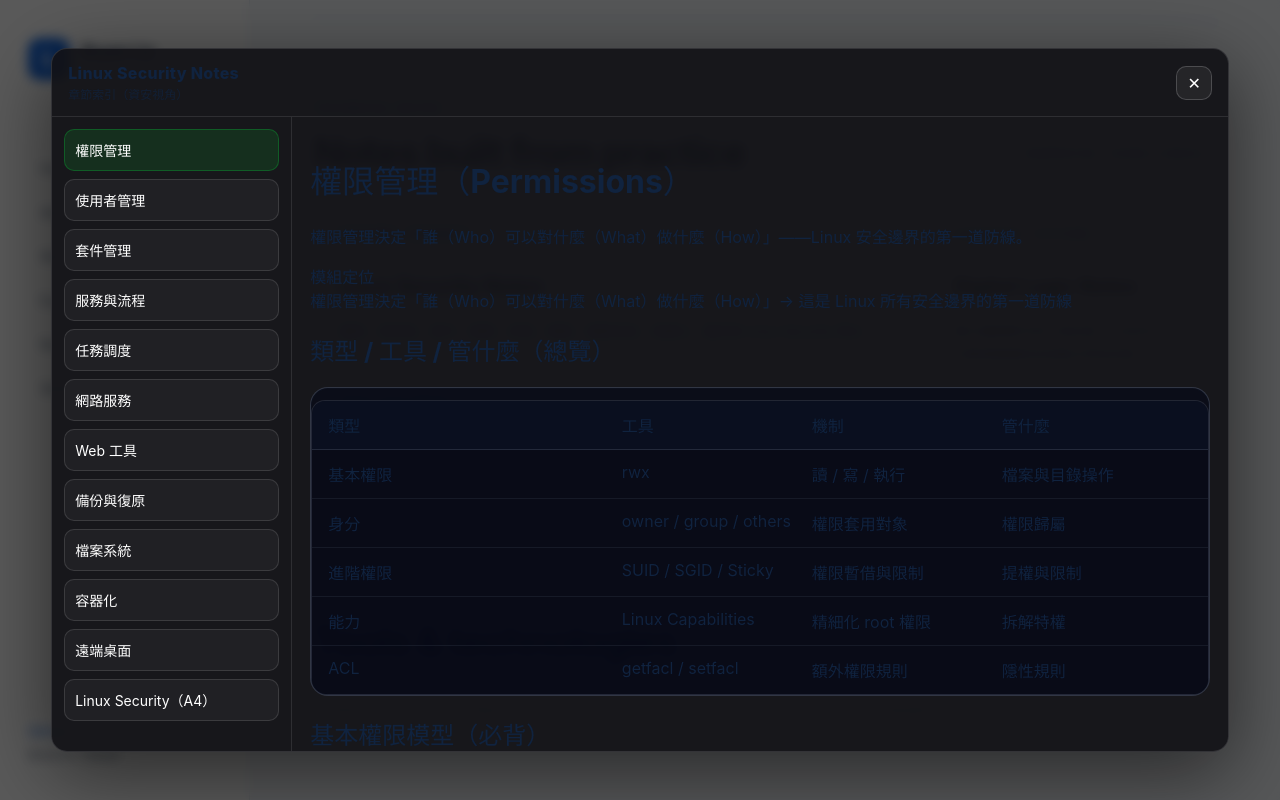
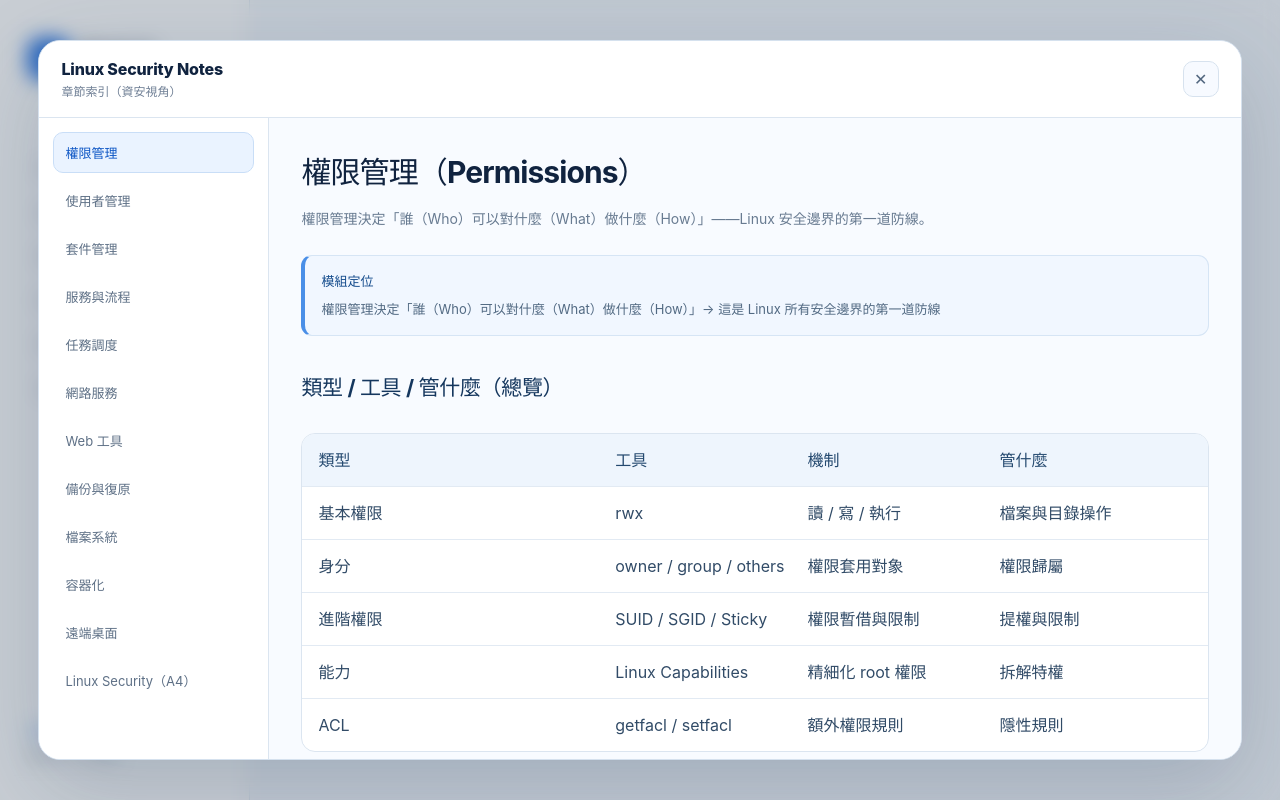
Before and after one commit to Bryan-9603012/bryan-9603012.github.io, a React (Vite) app: page / in a window 1280 px wide. Both pictures are taken after a click on the button "Open Linux Notes →". Shown: the part 2244-3044 px from the top of the page. Built offline with nearby package versions, Linux system fonts and the light colour scheme.

Commit message:
fix: align Linux Notes with light portfolio theme

```diff
--- a/src/components/modals/LinuxNotesModal.css
+++ b/src/components/modals/LinuxNotesModal.css
@@ -1,150 +1,90 @@
 .lnm-overlay {
-  position: fixed;
-  inset: 0;
-  background: rgba(0, 0, 0, 0.65);
-  backdrop-filter: blur(6px);
-  display: flex;
-  align-items: center;
-  justify-content: center;
-  z-index: 9999;
+  position: fixed; inset: 0; z-index: 9999;
+  display: flex; align-items: center; justify-content: center;
+  padding: 28px;
+  background: rgba(31, 52, 78, .24);
+  backdrop-filter: blur(10px);
 }
+.lnm-modal {
+  width: min(1240px, 94vw); height: min(820px, 90vh);
+  display: flex; flex-direction: column; overflow: hidden;
+  background: #f8fbff; color: #10233f;
+  border: 1px solid #d5e1ee; border-radius: 22px;
+  box-shadow: 0 28px 90px rgba(45, 72, 105, .22);
+}
+.lnm-topbar {
+  display: flex; align-items: center; justify-content: space-between;
+  padding: 18px 22px; background: #fff; border-bottom: 1px solid #dbe5f0;
+}
+.lnm-title { color: #10233f; font-weight: 800; letter-spacing: -.01em; }
+.lnm-sub { color: #718096; font-size: 12px; margin-top: 3px; }
+.lnm-close {
+  width: 36px; height: 36px; padding: 0; cursor: pointer;
+  border: 1px solid #d7e2ee; border-radius: 10px;
+  background: #f7faff; color: #52677f;
+}
+.lnm-close:hover { background: #edf5ff; color: #1769e0; }
+.lnm-body { display: grid; grid-template-columns: 230px minmax(0,1fr); flex: 1; min-height: 0; }
+.lnm-sidebar {
+  padding: 14px; overflow: auto; background: #fff; border-right: 1px solid #dbe5f0;
+}
+.lnm-item {
+  width: 100%; margin-bottom: 7px; padding: 10px 11px;
+  text-align: left; cursor: pointer; font-size: 13px; color: #5e7086;
+  border: 1px solid transparent; border-radius: 10px; background: transparent;
+}
+.lnm-item:hover { color: #1769e0; background: #f3f8ff; }
+.lnm-item.active {
+  color: #0d56c5; font-weight: 700; background: #eaf3ff; border-color: #c9def7;
+}
+.lnm-content { padding: 28px 32px 40px; overflow: auto; background: #f8fbff; color: #263d58; }
 
-.lnm-modal {
-  width: min(1200px, 92vw);
-  height: min(760px, 88vh);
-  background: rgba(18, 18, 22, 0.92);
-  border: 1px solid rgba(255, 255, 255, 0.12);
-  border-radius: 16px;
-  overflow: hidden;
-  box-shadow: 0 20px 80px rgba(0, 0, 0, 0.55);
+/* Linux note typography */
+.ln-note { max-width: 920px; margin: 0 auto; color: #263d58; line-height: 1.75; }
+.ln-header { margin-bottom: 24px; }
+.ln-header h1 { margin: 0 0 8px; color: #10233f; font-size: 30px; letter-spacing: -.03em; }
+.ln-subtitle { margin: 0; color: #687b91; font-size: 14px; }
+.ln-section { margin: 34px 0; }
+.ln-h2 { margin: 0 0 15px; color: #15375e; font-size: 21px; letter-spacing: -.015em; }
+.ln-h3 { margin: 22px 0 9px; color: #24517f; font-size: 16px; }
+.ln-ul, .ln-ol { color: #435b74; padding-left: 22px; }
+.ln-ul li, .ln-ol li { margin: 5px 0; }
+
+.ln-code {
+  margin: 11px 0 18px; padding: 15px 17px; overflow-x: auto;
+  border: 1px solid #d5e3f1; border-radius: 12px;
+  background: #eef5fd; color: #183a60;
+  font: 12px/1.7 ui-monospace, SFMono-Regular, Menlo, Monaco, Consolas, monospace;
 }
+.ln-code code { color: inherit; }
 
-.lnm-topbar {
-  display: flex;
-  align-items: center;
-  justify-content: space-between;
-  padding: 14px 16px;
-  border-bottom: 1px solid rgba(255, 255, 255, 0.1);
+.ln-callout { margin: 15px 0; padding: 14px 16px; border: 1px solid #d6e5f5; border-left: 4px solid #4a8fe7; border-radius: 11px; background: #f1f7ff; }
+.ln-callout-title { margin-bottom: 5px; color: #164d8d; font-weight: 800; font-size: 13px; }
+.ln-callout-body { color: #526a83; font-size: 13px; }
+.ln-callout.ln-warn { background: #fff9eb; border-color: #f1dfac; border-left-color: #d69b19; }
+.ln-callout.ln-warn .ln-callout-title { color: #8a6110; }
+.ln-callout.ln-danger { background: #fff3f3; border-color: #f0d0d0; border-left-color: #d95757; }
+.ln-callout.ln-danger .ln-callout-title { color: #a33a3a; }
+
+.ln-table-wrap { width: 100%; margin: 14px 0; overflow-x: auto; color: #314b67; }
+.ln-table-wrap > div { background: #fff !important; border-color: #dbe5f0 !important; }
+.ln-table-wrap > div > div:first-child { background: #eef5fd !important; color: #24496f; }
+.ln-table-wrap > div > div { border-color: #e2eaf3 !important; }
+
+.ln-risk { margin: 10px 0; padding: 13px 15px; border: 1px solid #dbe5f0; border-radius: 12px; background: #fff; }
+.ln-risk-badge { display: inline-block; padding: 3px 8px; border-radius: 999px; font-size: 11px; font-weight: 800; }
+.ln-risk.ln-danger .ln-risk-badge { color: #a33a3a; background: #ffe8e8; }
+.ln-risk.ln-warn .ln-risk-badge { color: #8a6110; background: #fff2c9; }
+.ln-risk.ln-ok .ln-risk-badge { color: #24734b; background: #e4f7ed; }
+.ln-hr { border: 0; border-top: 1px solid #dbe5f0; margin: 36px 0 18px; }
+.ln-footer { color: #8090a3; }
+.ln-ol.no-num { list-style: none; padding-left: 0; margin-left: 0; }
+
+@media (max-width: 760px) {
+  .lnm-overlay { padding: 0; }
+  .lnm-modal { width: 100vw; height: 100vh; max-height: none; border-radius: 0; }
+  .lnm-body { grid-template-columns: 1fr; grid-template-rows: auto 1fr; }
+  .lnm-sidebar { display: flex; gap: 6px; overflow-x: auto; border-right: 0; border-bottom: 1px solid #dbe5f0; }
+  .lnm-item { width: auto; min-width: max-content; margin: 0; }
+  .lnm-content { padding: 22px 18px 32px; }
 }
-
-.lnm-title {
-  font-weight: 800;
-  letter-spacing: 0.3px;
-}
-
-.lnm-sub {
-  font-size: 12px;
-  opacity: 0.7;
-  margin-top: 2px;
-}
-
-.lnm-close {
-  border: 1px solid rgba(255, 255, 255, 0.18);
-  background: rgba(255, 255, 255, 0.06);
-  color: white;
-  border-radius: 10px;
-  padding: 6px 10px;
-  cursor: pointer;
-}
-
-.lnm-body {
-  display: grid;
-  grid-template-columns: 240px 1fr;
-  height: calc(100% - 58px);
-}
-
-.lnm-sidebar {
-  border-right: 1px solid rgba(255, 255, 255, 0.1);
-  padding: 12px;
-  overflow: auto;
-}
-
-.lnm-item {
-  width: 100%;
-  text-align: left;
-  padding: 10px 10px;
-  margin-bottom: 8px;
-  border-radius: 10px;
-  border: 1px solid rgba(255, 255, 255, 0.12);
-  background: rgba(255, 255, 255, 0.04);
-  color: white;
-  cursor: pointer;
-  font-size: 14px;
-}
-
-.lnm-item:hover {
-  background: rgba(255, 255, 255, 0.08);
-}
-
-.lnm-item.active {
-  background: rgba(0, 255, 65, 0.10);
-  border-color: rgba(0, 255, 65, 0.22);
-}
-
-.lnm-content {
-  padding: 18px 18px 24px;
-  overflow: auto;
-}
-
-.lnm-empty {
-  opacity: 0.9;
-}
-/* ===== ln-table：統一表格外觀（BOM 風格） ===== */
-.ln-table-wrap {
-  width: 100%;
-  border-radius: 18px;
-  overflow: hidden;
-  border: 1px solid rgba(148, 163, 184, 0.28);
-  background: rgba(2, 6, 23, 0.55);
-  box-shadow: inset 0 0 0 1px rgba(15, 23, 42, 0.35);
-}
-
-.ln-table {
-  width: 100%;
-  border-collapse: separate;
-  border-spacing: 0;
-}
-
-.ln-table thead th {
-  text-align: left;
-  font-size: 13px;
-  font-weight: 700;
-  padding: 14px 14px;
-  color: rgba(226, 232, 240, 0.92);
-  background: rgba(15, 23, 42, 0.72);
-  border-bottom: 1px solid rgba(148, 163, 184, 0.18);
-}
-
-.ln-table tbody td {
-  font-size: 13px;
-  padding: 14px 14px;
-  color: rgba(226, 232, 240, 0.86);
-  border-bottom: 1px solid rgba(148, 163, 184, 0.10);
-  vertical-align: top;
-}
-
-.ln-table tbody tr:last-child td {
-  border-bottom: none;
-}
-
-/* 讓 code 風格更像你圖中的「常用用法」欄 */
-.ln-table code {
-  font-family: ui-monospace, SFMono-Regular, Menlo, Monaco, Consolas, "Liberation Mono", monospace;
-  font-size: 12px;
-  padding: 2px 6px;
-  border-radius: 8px;
-  background: rgba(0, 0, 0, 0.35);
-  border: 1px solid rgba(148, 163, 184, 0.18);
-  color: rgba(226, 232, 240, 0.92);
-}
-/* ===== Remove numbering for specific ordered lists ===== */
-.ln-ol.no-num {
-  list-style: none;
-  padding-left: 0;
-  margin-left: 0;
-}
-
-.ln-ol.no-num > li {
-  padding-left: 0;
-  margin-left: 0;
-}
```
